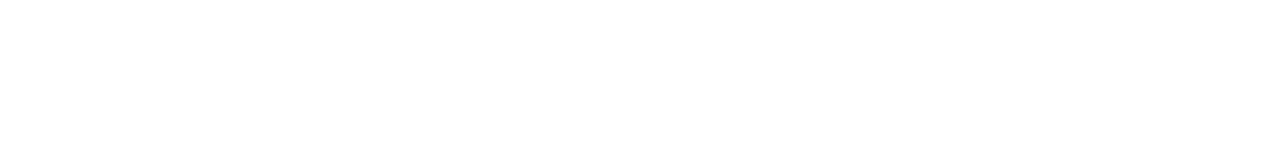
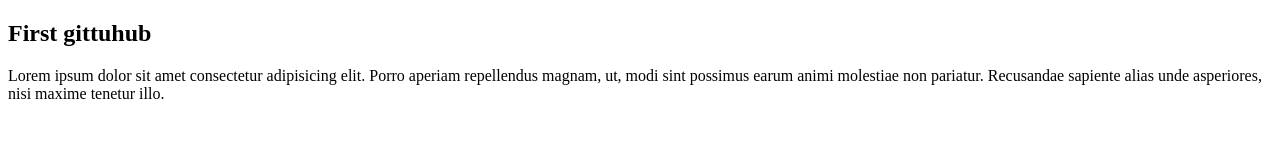
Before and after one commit to Faysalkd63-7/First-git, a plain HTML site: page index.html in a window 1280 px wide. Drawn offline with Linux system fonts and the light colour scheme.

Commit message:
added the first project

```diff
--- a/index.html
+++ b/index.html
@@ -6,6 +6,9 @@
     <title>My First github</title>
 </head>
 <body>
-
+    <div>
+        <h2>First gittuhub</h2>
+        <p>Lorem ipsum dolor sit amet consectetur adipisicing elit. Porro aperiam repellendus magnam, ut, modi sint possimus earum animi molestiae non pariatur. Recusandae sapiente alias unde asperiores, nisi maxime tenetur illo.</p>
+    </div>
 </body>
 </html>
```
